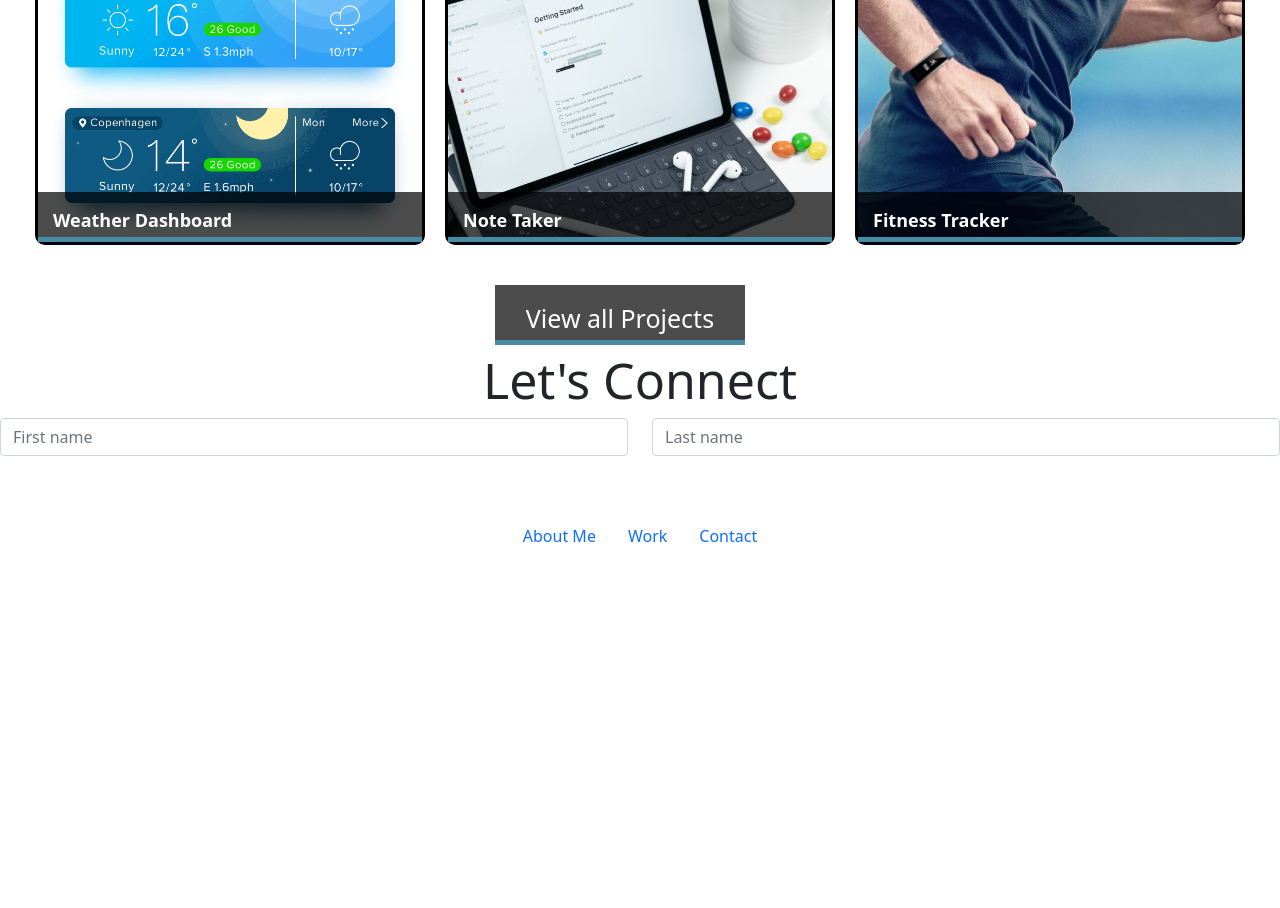
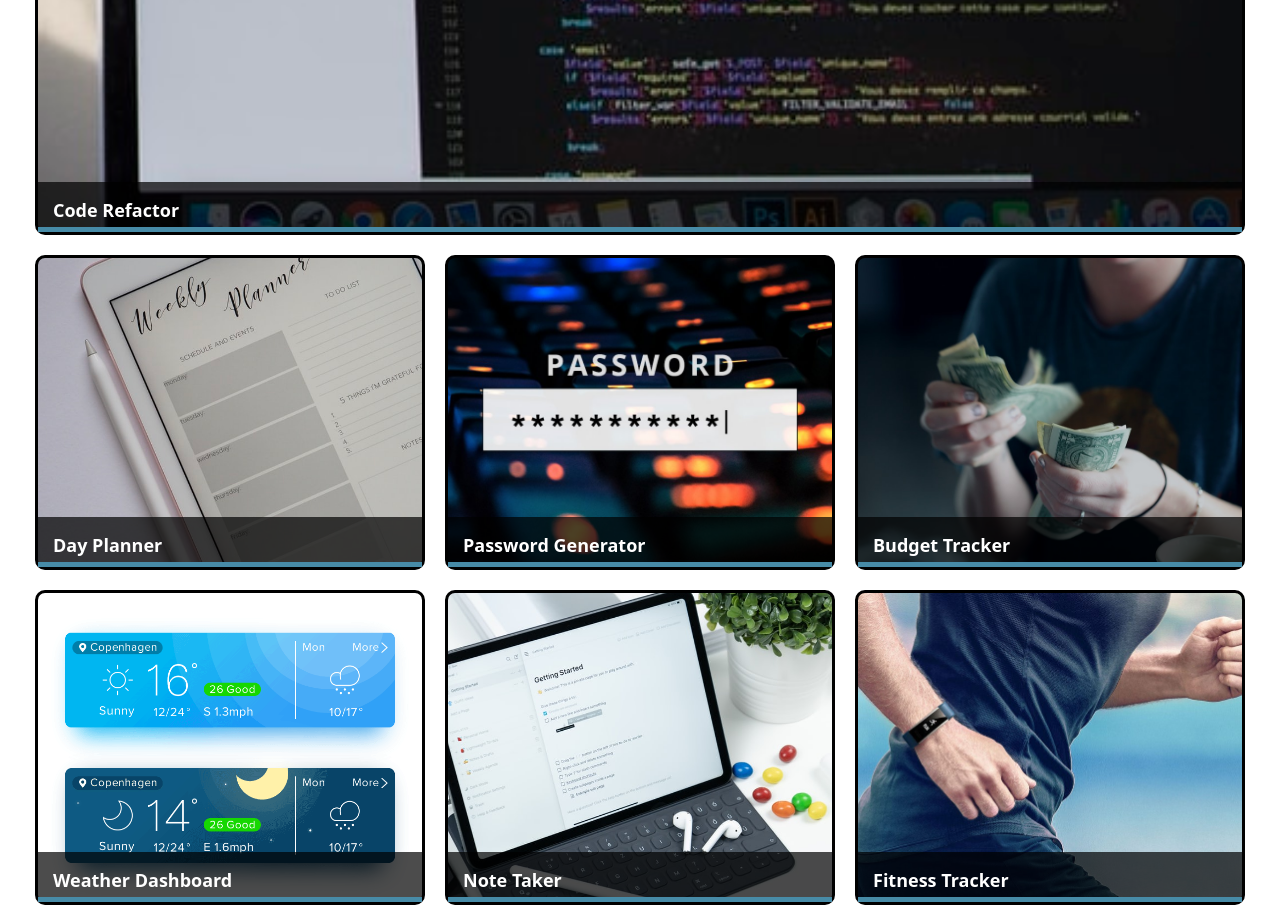
Before and after one commit to ashak90/Homework-2, a plain HTML site: page index.html in a window 1280 px wide. Shown: the part 1395-2303 px from the top of the page. Before the commit the page ends 2011 px from the top, so only its background shows below. Drawn offline with nearby package versions, Linux system fonts and the light colour scheme.

Commit message:
added a budget tracker section in work and made the code refactor section large, adjusted the CSS selectors accordingly

```diff
--- a/assets/css/style.css
+++ b/assets/css/style.css
@@ -102,15 +102,16 @@ h3 {
 #myWork {
     margin-top: 20px;
     display: grid;
-    grid-template-rows: 325px 325px 80px;
+    grid-template-rows: 650px 325px 325px 80px;
     grid-template-columns: 400px 400px 400px;
     grid-gap: 10px;
     align-content: center;
     justify-content: center;
     grid-template-areas:
-         "codeRefactor dayPlanner password"
-         "weather noteTaker fitnessTracker"
-         "blank1 allProjects blank2";
+        "codeRefactor codeRefactor codeRefactor"
+        "dayPlanner password budget"
+        "weather noteTaker fitnessTracker"
+        "blank1 allProjects blank2";
 
 }
 
@@ -140,6 +141,12 @@ h3 {
 #password {
     grid-area: password;
     background-image: url(../images/password.jpg);
+
+}
+
+#budget {
+    grid-area: budget;
+    background-image: url(../images/budget.jpeg)
 
 }
 
@@ -240,7 +247,7 @@ footer ul {
         height: 300px;
         width: 300px;
         padding-left: 30px;
-        /* padding-top: 50px; */
+        padding-top: 50px;
         padding-right: 30px;
         margin-right: 35px;
     }
@@ -291,6 +298,10 @@ footer ul {
 
     }
 
+    #budget {
+        display: none;
+
+    }
     #noteTaker {
        display: none;
 
--- a/index.html
+++ b/index.html
@@ -90,6 +90,11 @@
 
       </div>
 
+      <div id="budget" class="myWork">
+        <div class="heading"> Budget Tracker </div>
+
+      </div>
+
       <div id="weather" class="myWork"> <a href="#">
         <div class="heading"> Weather Dashboard</div>
       </a>
```
Also changed, not shown: assets/images/budget.jpeg (added).
